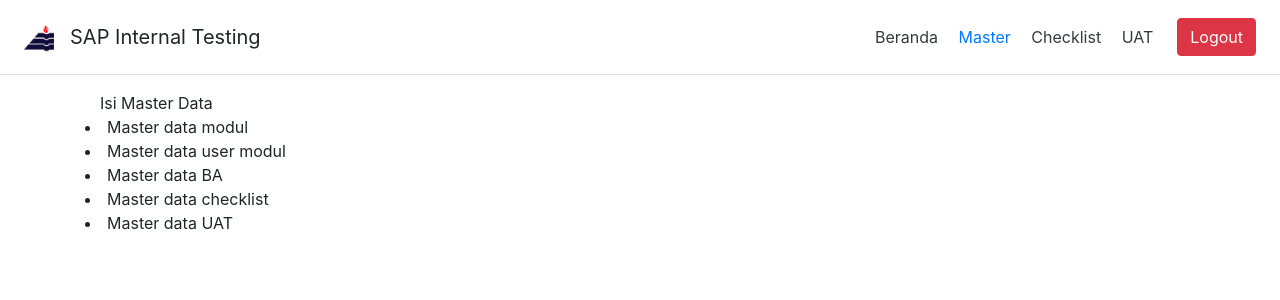
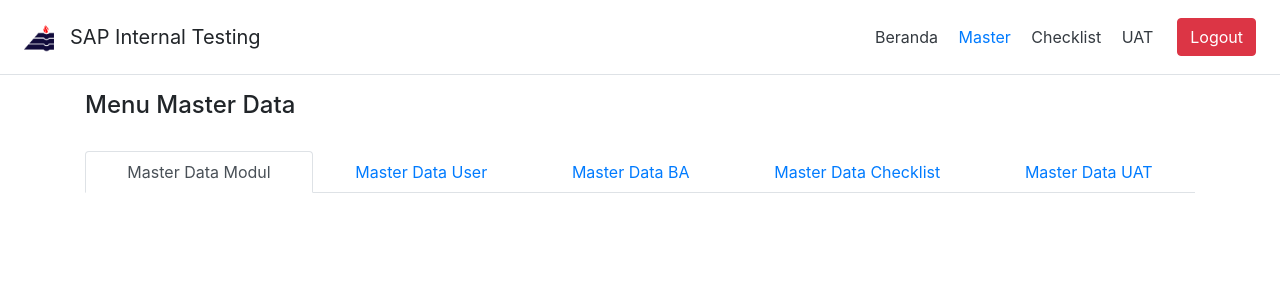
Before and after one commit to andreanhk/intest, a PHP site: page /module/home/master.php in a window 1280 px wide. Shown: the top 300 px of the page. Run offline with PHP 8.4, Linux system fonts and the light colour scheme.

Commit message:
add tab di page master
add tabbed nav di page master (data)

```diff
--- a/module/home/master.php
+++ b/module/home/master.php
@@ -50,15 +50,38 @@
 		<a class="btn btn-danger" href="<?php echo $root; ?>module/home/login.php">Logout</a>
     </div>
 
+	<!--<div class="container">
+		<h3>MENU MASTER DATA</h3>
+		<ul class="nav nav-tabs">
+			<li><a href="#">Master data modul</a></li>
+			<li><a href="#">Master data user modul</a></li>
+			<li><a href="#">Master data BA</a></li>
+			<li><a href="#">Master data checklist</a></li>
+			<li><a href="#">Master data UAT</a></li>
+		</ul>
+
+	</div>-->
+
 	<div class="container">
-		<div class="col-md-4">Isi Master Data</div>
-		<li>Master data modul</li>
-		<li>Master data user modul</li>
-		<li>Master data BA</li>
-		<li>Master data checklist</li>
-		<li>Master data UAT</li>
-		<div class="col-md-8"></div>
+	<h4>Menu Master Data</h4>
+		<br>
+		<ul class="nav nav-tabs nav-fill">
+			<li class="nav-item">
+				<a class="nav-link active" href="#">Master Data Modul</a>
+			</li>
+			<li class="nav-item">
+				<a class="nav-link" href="#">Master Data User</a>
+			</li>
+			<li class="nav-item">
+				<a class="nav-link" href="#">Master Data BA</a>
+			</li>
+			<li class="nav-item">
+				<a class="nav-link" href="#">Master Data Checklist</a>
+			</li>
+			<li class="nav-item">
+				<a class="nav-link" href="#">Master Data UAT</a>
+			</li>
+		</ul>
 	</div>
 
-
 </body>
```
